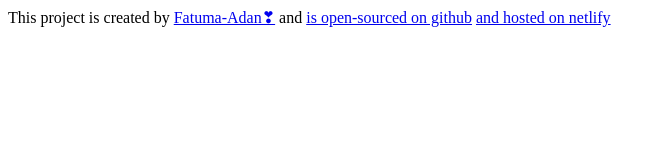
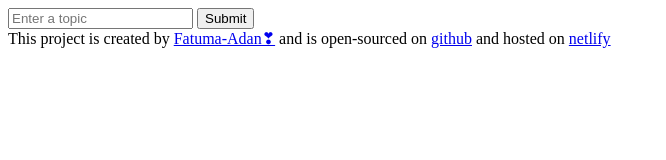
Before and after one commit to fatuma-adan/shecodes-ai-project, a plain HTML site: page index.html in a window 1280 px wide. Shown: the whole page, without its empty margins (0-666 px from the left). Drawn offline with Linux system fonts and the light colour scheme.

Commit message:
updated footer,added form

```diff
--- a/index.html
+++ b/index.html
@@ -6,9 +6,13 @@
   <title>Shecodes ai project</title>
 </head>
 <body>
+  <form >
+    <input type="text" placeholder="Enter a topic">
+    <input type="submit">
+  </form>
   <footer>
-    This project is created by <a href="https://github.com/fatuma-adan">Fatuma-Adan❣</a>  and <a href="https://github.com/fatuma-adan/shecodes-ai-project"> is open-sourced on github</a>
-   <a href="https://fatma-ai-project.netlify.app/"> and hosted on netlify</a>
+    This project is created by <a href="https://github.com/fatuma-adan">Fatuma-Adan❣</a>  and  is open-sourced on <a href="https://github.com/fatuma-adan/shecodes-ai-project">github</a>
+    and hosted on <a href="https://fatma-ai-project.netlify.app/">netlify</a>
   </footer>
 </body>
 </html>
```
